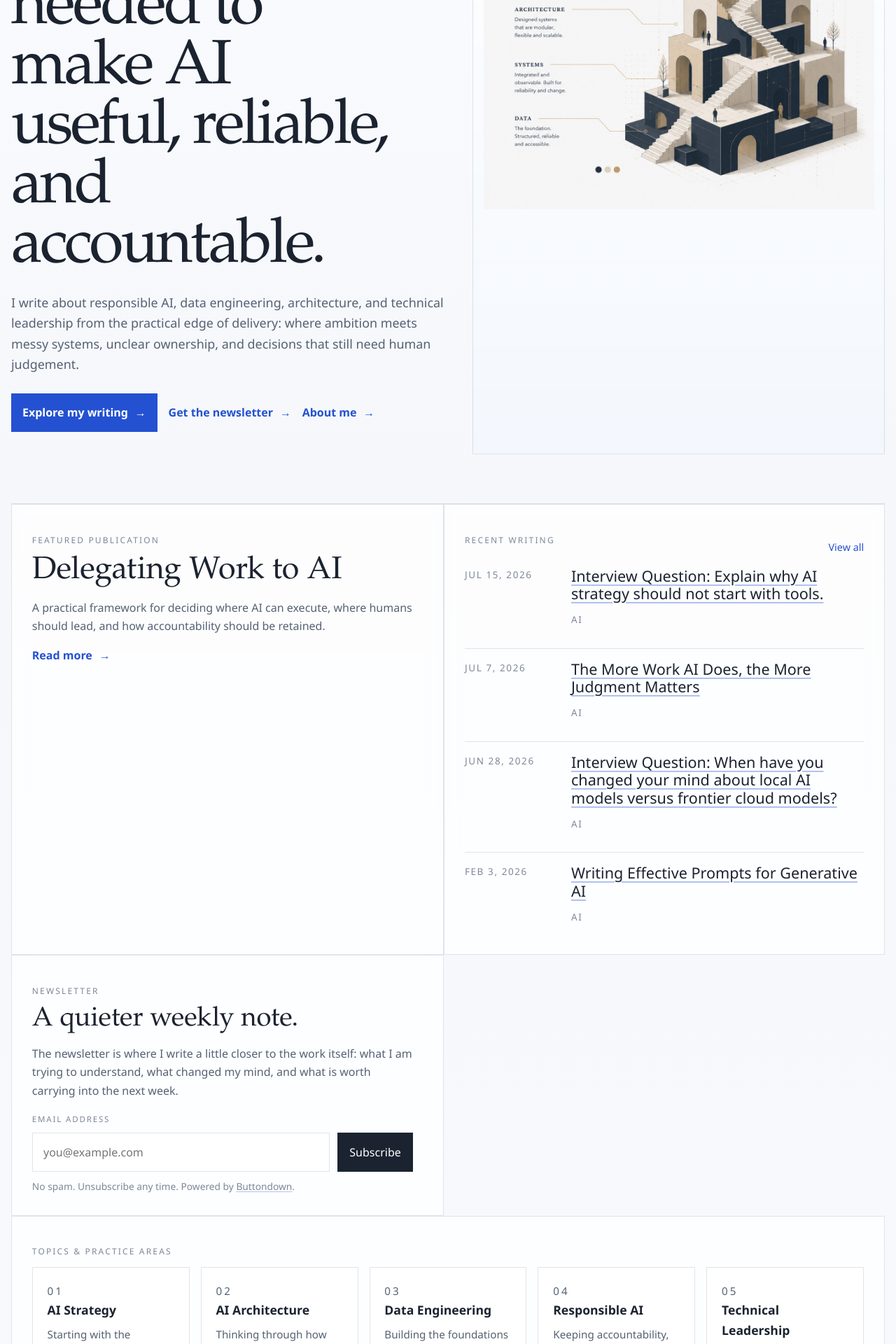
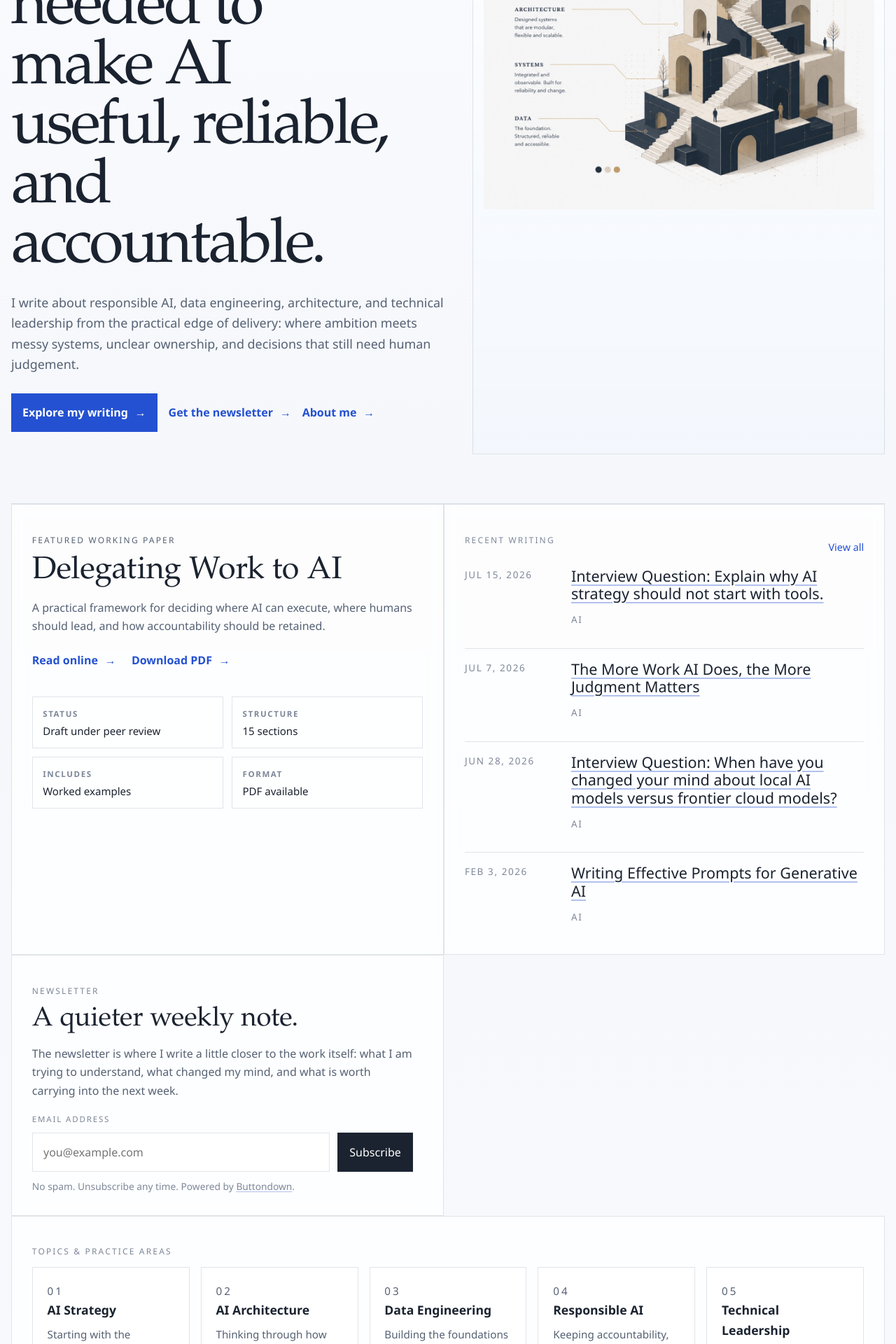
Before and after one commit to philbudden/blog, a Jekyll site: the page built from index.html, in a window 1280 px wide. Shown: the part 566-2486 px from the top of the page at 70% size. Built offline with Jekyll 4.4.1, drawn with Linux system fonts in a browser that asks for light colours.

Commit message:
restructured featured publication panel

```diff
--- a/assets/css/site.css
+++ b/assets/css/site.css
@@ -400,6 +400,10 @@ input {
   border-bottom: 1px solid var(--line);
 }
 
+.home-panel--publication {
+  display: grid;
+}
+
 .home-panel--areas {
   grid-column: 1 / -1;
 }
@@ -432,9 +436,10 @@ input {
 }
 
 .feature-publication {
+  min-height: 100%;
   grid-template-columns: minmax(0, 1fr);
-  align-items: start;
-  max-width: 38rem;
+  align-content: start;
+  gap: 2.4rem;
 }
 
 .feature-publication__copy h2 {
@@ -448,6 +453,44 @@ input {
 .feature-publication__copy p {
   max-width: 34rem;
   color: var(--ink-soft);
+}
+
+.feature-publication__actions {
+  display: flex;
+  flex-wrap: wrap;
+  gap: 1rem 1.4rem;
+  margin-top: 1.4rem;
+}
+
+.feature-publication__meta {
+  display: grid;
+  grid-template-columns: repeat(2, minmax(0, 1fr));
+  gap: 0.75rem;
+  margin: 0;
+  max-width: 42rem;
+}
+
+.feature-publication__meta div {
+  min-width: 0;
+  padding: 0.9rem;
+  border: 1px solid var(--line);
+  background: rgba(255, 255, 255, 0.46);
+}
+
+.feature-publication__meta dt {
+  margin: 0 0 0.35rem;
+  color: var(--ink-faint);
+  font-size: 0.72rem;
+  font-weight: 600;
+  letter-spacing: 0.14em;
+  text-transform: uppercase;
+}
+
+.feature-publication__meta dd {
+  margin: 0;
+  color: var(--ink);
+  font-size: 0.94rem;
+  line-height: 1.25;
 }
 
 .writing-list {
@@ -928,6 +971,10 @@ input {
     grid-template-columns: 1fr;
   }
 
+  .feature-publication__meta {
+    grid-template-columns: 1fr;
+  }
+
   .reading-sidebar {
     grid-template-columns: 1fr;
   }
--- a/index.html
+++ b/index.html
@@ -27,18 +27,46 @@ body_class: page-home
 
   <section class="home-grid">
     <section class="home-panel home-panel--publication">
-      <p class="section-kicker">Featured publication</p>
       {% if featured_publication %}
         <div class="feature-publication">
           <div class="feature-publication__copy">
+            <p class="section-kicker">Featured working paper</p>
             <h2>{{ featured_publication.title }}</h2>
             <p>{{ featured_publication.summary }}</p>
-            <a class="action-link" href="{{ featured_publication.url | relative_url }}">Read more</a>
+            <div class="feature-publication__actions">
+              <a class="action-link" href="{{ featured_publication.url | relative_url }}">Read online</a>
+              {% if featured_publication.pdf_url %}
+                <a class="action-link" href="{{ featured_publication.pdf_url | relative_url }}">Download PDF</a>
+              {% endif %}
+            </div>
           </div>
-        </div>
+          <dl class="feature-publication__meta" aria-label="Publication details">
+            {% if featured_publication.review_status == "draft-peer-review" %}
+              <div>
+                <dt>Status</dt>
+                <dd>Draft under peer review</dd>
+              </div>
+            {% endif %}
+            <div>
+              <dt>Structure</dt>
+              <dd>15 sections</dd>
+            </div>
+            <div>
+              <dt>Includes</dt>
+              <dd>Worked examples</dd>
+            </div>
+            {% if featured_publication.pdf_url %}
+              <div>
+                <dt>Format</dt>
+                <dd>PDF available</dd>
+              </div>
+            {% endif %}
+          </dl>
+          </div>
       {% else %}
         <div class="feature-publication">
           <div class="feature-publication__copy">
+            <p class="section-kicker">Featured working paper</p>
             <h2>Longer pieces will appear here</h2>
             <p>Some arguments need more room than a blog post can sensibly give them. This is where I will put the work that benefits from that space.</p>
           </div>
```
